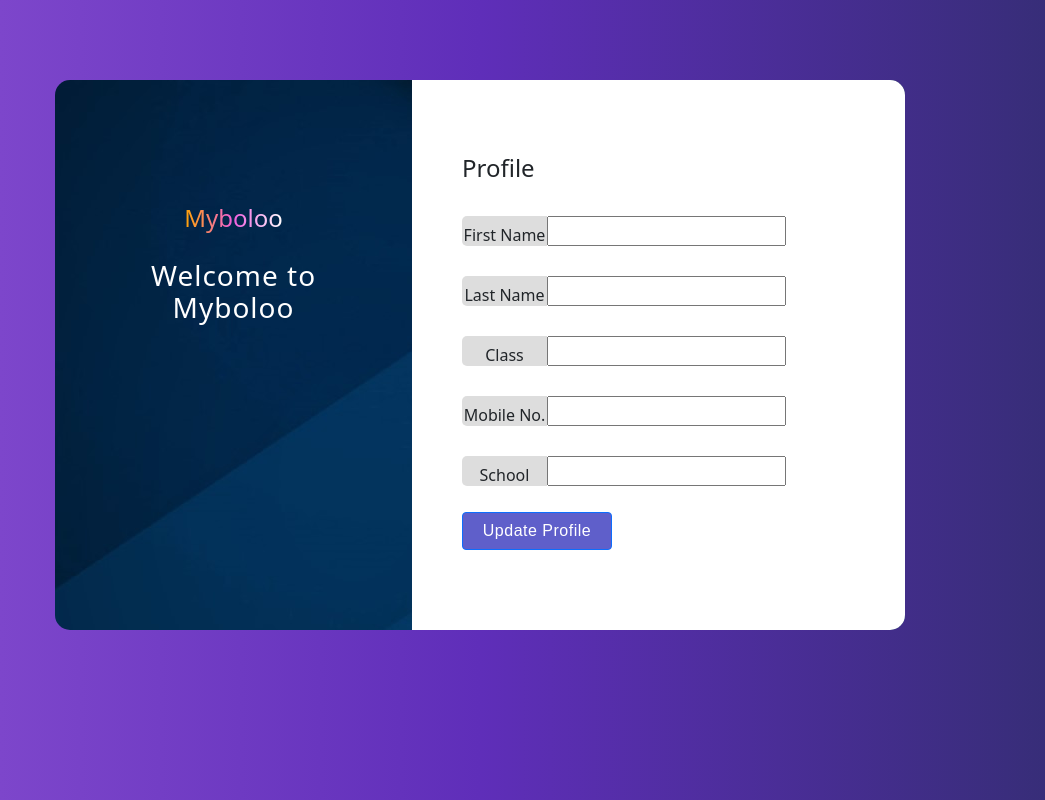
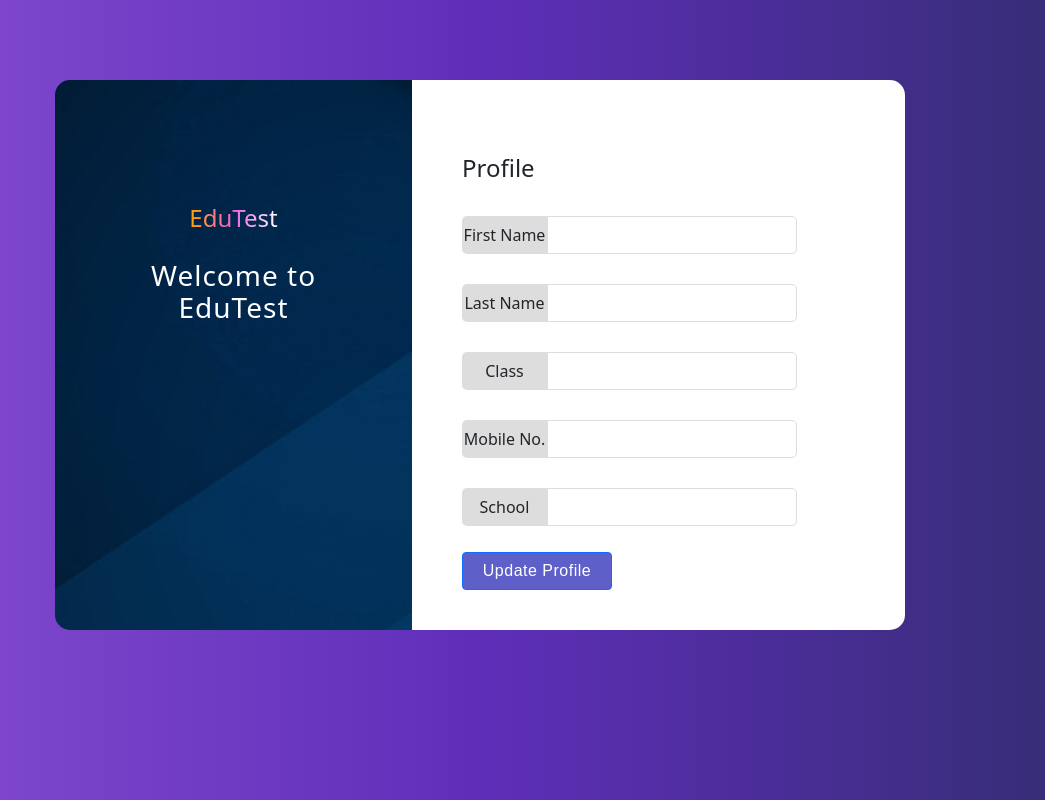
Before and after one commit to ArpitSureka/EduTest, a Django app: template proj/base/templates/base/profile_update.html in a window 1280 px wide. Shown: the whole page, without its empty margins (160-1205 px from the left). Run offline with Django 4.2, Linux system fonts and the light colour scheme; tables that the repository leaves empty hold one stand-in row (values such as "Sample post"); the template is opened without the code that fills it: values that come from a table or form of the project are taken from there, most other values are stand-ins (such as "Sample title", 1, 10 or a date in 2020); form fields are guessed from the names that the template uses; some libraries are stand-ins or nearby versions.

Commit message:
question number made dynamic

```diff
--- a/proj/base/forms.py
+++ b/proj/base/forms.py
@@ -1,34 +1,22 @@
 from django import forms
 
+CHOICES = [('A', 'A'),
+           ('B', 'B'),
+           ('C', 'C'),
+           ('D', 'D')]
+
+
 class SubmissionForm(forms.Form):
-    CHOICES=[('A','A'),
-         ('B','B'),
-         ('C','C'),
-         ('D','D')]
-    question1 = forms.ChoiceField(choices=CHOICES, widget=forms.RadioSelect, required=False)
-    question2 = forms.ChoiceField(choices=CHOICES, widget=forms.RadioSelect, required=False)
-    question3 = forms.ChoiceField(choices=CHOICES, widget=forms.RadioSelect, required=False)
-    question4 = forms.ChoiceField(choices=CHOICES, widget=forms.RadioSelect, required=False)
-    question5 = forms.ChoiceField(choices=CHOICES, widget=forms.RadioSelect, required=False)
-    question6 = forms.ChoiceField(choices=CHOICES, widget=forms.RadioSelect, required=False)
-    question7 = forms.ChoiceField(choices=CHOICES, widget=forms.RadioSelect, required=False)
-    question8 = forms.ChoiceField(choices=CHOICES, widget=forms.RadioSelect, required=False)
-    question9 = forms.ChoiceField(choices=CHOICES, widget=forms.RadioSelect, required=False)
-    question10 = forms.ChoiceField(choices=CHOICES, widget=forms.RadioSelect, required=False)
-    question11 = forms.ChoiceField(choices=CHOICES, widget=forms.RadioSelect, required=False)
-    question12 = forms.ChoiceField(choices=CHOICES, widget=forms.RadioSelect, required=False)
-    question13 = forms.ChoiceField(choices=CHOICES, widget=forms.RadioSelect, required=False)
-    question14 = forms.ChoiceField(choices=CHOICES, widget=forms.RadioSelect, required=False)
-    question15 = forms.ChoiceField(choices=CHOICES, widget=forms.RadioSelect, required=False)
-    question16 = forms.ChoiceField(choices=CHOICES, widget=forms.RadioSelect, required=False)
-    question17 = forms.ChoiceField(choices=CHOICES, widget=forms.RadioSelect, required=False)
-    question18 = forms.ChoiceField(choices=CHOICES, widget=forms.RadioSelect, required=False)
-    question19 = forms.ChoiceField(choices=CHOICES, widget=forms.RadioSelect, required=False)
-    question20 = forms.ChoiceField(choices=CHOICES, widget=forms.RadioSelect, required=False)
+    def __init__(self, n,  *args, **kwargs):
+        super(SubmissionForm, self).__init__(*args, **kwargs)
+        for i in range(0, n):
+            self.fields["Question %d" % (i+1)] = forms.ChoiceField(
+                choices=CHOICES, widget=forms.RadioSelect, required=False)
+
 
 class ProfileUpdateForm(forms.Form):
-     first_name = forms.CharField()
-     last_name = forms.CharField()
-     classs = forms.IntegerField()
-     mobile_no = forms.CharField()
-     school = forms.CharField()
+    first_name = forms.CharField()
+    last_name = forms.CharField()
+    classs = forms.IntegerField()
+    mobile_no = forms.CharField()
+    school = forms.CharField()
--- a/proj/base/models.py
+++ b/proj/base/models.py
@@ -9,7 +9,7 @@
     paper_file = models.FileField(upload_to ='uploads/')
     answer_key = models.CharField(max_length=200,default="")
     marks_per_question = models.IntegerField(default=4)
-
+    number_of_question = models.IntegerField(default=5)
 
     def __str__(self):
         return self.title
--- a/proj/base/templates/base/answer_form.html
+++ b/proj/base/templates/base/answer_form.html
@@ -4,7 +4,9 @@
 <a href="{% url 'logout' %}">Logout</a>
 <div>{{ question.title }}</div>
 <div>{{ question.classs }}</div>
-<iframe src = "../media/{{ question.paper_file }}"></iframe>
+<iframe frameborder="0" src="../media/{{ question.paper_file }}#scrollbar=0&toolbar=0&navpanes=0&view=FitH" width="100%"
+    height="500px" style="transform: translate(-25px,-5px);"></iframe>
+
 <form method = "POST">
     {% csrf_token %}
     {{form}}
--- a/proj/base/templates/base/profile_update.html
+++ b/proj/base/templates/base/profile_update.html
@@ -13,6 +13,7 @@
         display: flex;
         border-radius: 15px;
         margin-top: 80px;
+        margin-bottom: 80px;
         width: 850px;
         height: 550px;
         background: url("../media/images/darkBlue3.jpg");
@@ -100,8 +101,8 @@
 <div class="container-child-left">
     <div style="text-align: center;margin-top: 120px;">
         <span style="font-size: 24px;font-weight: 300;background: linear-gradient(to right,orange, rgb(241, 95, 222),white);-webkit-background-clip: text;background-clip:transparent;
-                -webkit-text-fill-color: transparent;"><b>Myboloo</b></span><br><br>
-        <span style="font-size: 28px;color:white;font-weight: 300;letter-spacing: 1px;line-height: 30px;">Welcome to <br>Myboloo</span><br>
+                -webkit-text-fill-color: transparent;"><b>EduTest</b></span><br><br>
+        <span style="font-size: 28px;color:white;font-weight: 300;letter-spacing: 1px;line-height: 30px;">Welcome to <br>EduTest</span><br>
         <!-- <a href="{% url 'register' %}"><button class="btn btn-primary"
                 style="background: white;color:rgb(63, 63, 156);border-radius: 20px;width:140px;font-weight: 400;margin-top: 30px;">Sign
                 Up</button></a> -->
--- a/proj/proj/settings.py
+++ b/proj/proj/settings.py
@@ -37,6 +37,8 @@
     'django.contrib.sessions',
     'django.contrib.messages',
     'django.contrib.staticfiles',
+    'users',
+    'base'
 ]
 
 MIDDLEWARE = [
@@ -105,7 +107,7 @@
 
 LANGUAGE_CODE = 'en-us'
 
-TIME_ZONE = 'UTC'
+TIME_ZONE = 'Asia/Kolkata'
 
 USE_I18N = True
 
@@ -121,3 +123,4 @@
 # https://docs.djangoproject.com/en/4.0/ref/settings/#default-auto-field
 
 DEFAULT_AUTO_FIELD = 'django.db.models.BigAutoField'
+X_FRAME_OPTIONS = "SAMEORIGIN"
--- a/proj/users/templates/users/login.html
+++ b/proj/users/templates/users/login.html
@@ -118,7 +118,7 @@
 <div class="container-child-left">
     <div style="text-align: center;margin-top: 120px;">
         <span style="font-size: 24px;font-weight: 300;background: linear-gradient(to right,orange, rgb(241, 95, 222),white);-webkit-background-clip: text;background-clip:transparent;
-                -webkit-text-fill-color: transparent;"><b>Myboloo</b></span><br><br>
+                -webkit-text-fill-color: transparent;"><b>EduTest</b></span><br><br>
         <span style="font-size: 28px;color:white;font-weight: 300;letter-spacing: 1px;line-height: 30px;">Don't have
             an<br>account?</span><br>
             <a href = "{% url 'register' %}"><button class="btn btn-primary"
--- a/proj/users/templates/users/register.html
+++ b/proj/users/templates/users/register.html
@@ -113,7 +113,7 @@
 <div class="container-child-left">
     <div style="text-align: center;margin-top: 120px;">
         <span style="font-size: 24px;font-weight: 300;background: linear-gradient(to right,orange, rgb(241, 95, 222),white);-webkit-background-clip: text;background-clip:transparent;
-                -webkit-text-fill-color: transparent;"><b>Myboloo</b></span><br><br>
+                -webkit-text-fill-color: transparent;"><b>EduTest</b></span><br><br>
         <span style="font-size: 28px;color:white;font-weight: 300;letter-spacing: 1px;line-height: 30px;">Already have
             an<br>account?</span><br>
             <a href = "{% url 'login' %}"><button class="btn btn-primary"
```
Also changed, not shown: proj/base/views.py (+19 -15 lines).
